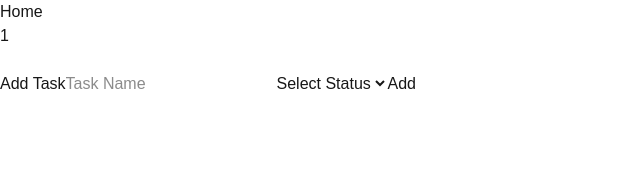
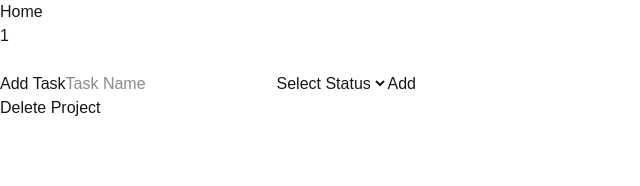
Before and after one commit to rohitmathur-7/Task-Manager-Next.js, a Next.js app: page /projects/1 in a window 1280 px wide. Shown: the top 186 px of the page, without its empty margins (0-640 px from the left). Built offline with nearby package versions, Linux system fonts and the light colour scheme.

Commit message:
Update: Add function to delete a project

```diff
--- a/app/projects/[projectname]/page.tsx
+++ b/app/projects/[projectname]/page.tsx
@@ -3,7 +3,7 @@
 import Link from "next/link";
 import { useProjects } from "@/context/ProjectsContext";
 import { useState } from "react";
-import { useParams } from "next/navigation";
+import { useParams, redirect } from "next/navigation";
 
 const Project = () => {
 	const params = useParams<{ projectname: string | string[] }>();
@@ -11,17 +11,24 @@ const Project = () => {
 		? params.projectname[0]
 		: params.projectname;
 
-	const { projects, addTask } = useProjects();
+	const { projects, addTask, deleteProject } = useProjects();
+
 	const currentProject = projects.find(
 		(project) =>
 			String(project.name.toLowerCase().replaceAll(" ", "-")) ===
 			String(projectName),
 	);
+
 	const projectTitle =
 		currentProject?.name ?? projectName?.replaceAll("-", " ");
 
 	const [taskName, setTaskName] = useState("");
 	const [taskStatus, setTaskStatus] = useState("");
+
+	const handleDeleteProject = () => {
+		deleteProject(currentProject?.id ?? "");
+		redirect("/");
+	};
 
 	return (
 		<div>
@@ -79,6 +86,7 @@ const Project = () => {
 						</li>
 					))}
 			</ul>
+			<button onClick={handleDeleteProject}>Delete Project</button>
 		</div>
 	);
 };
--- a/context/ProjectsContext.tsx
+++ b/context/ProjectsContext.tsx
@@ -24,6 +24,7 @@ type ProjectsContextType = {
 	getProjectById: (projectId: string) => Project | undefined;
 	addProject: (projectName: string) => void;
 	addTask: (projectId: string, task: Omit<Task, "id">) => void;
+	deleteProject: (projectID: string) => void;
 };
 
 const ProjectsContext = createContext<ProjectsContextType | undefined>(
@@ -67,8 +68,6 @@ export function ProjectsProvider({ children }: { children: ReactNode }) {
 	};
 
 	const addTask = (projectId: string, task: Omit<Task, "id">) => {
-		console.log("🚀 ~ addTask ~ projectId:", projectId);
-		console.log("🚀 ~ addTask ~ task:", task);
 		setProjects((currentProjects) => {
 			return currentProjects.map((project) => {
 				if (project.id === projectId) {
@@ -87,6 +86,12 @@ export function ProjectsProvider({ children }: { children: ReactNode }) {
 		});
 	};
 
+	const deleteProject = (projectId: string) => {
+		setProjects((currentProjects) => {
+			return currentProjects.filter((project) => project.id !== projectId);
+		});
+	};
+
 	return (
 		<ProjectsContext.Provider
 			value={{
@@ -94,6 +99,7 @@ export function ProjectsProvider({ children }: { children: ReactNode }) {
 				getProjectById,
 				addProject,
 				addTask,
+				deleteProject,
 			}}
 		>
 			{children}
```
